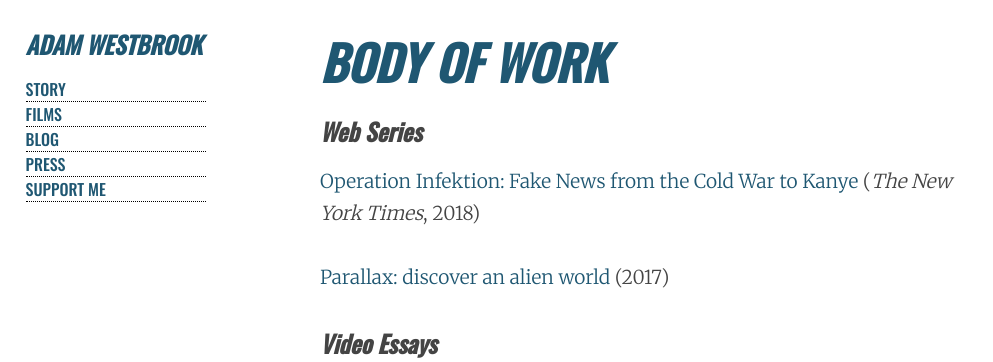
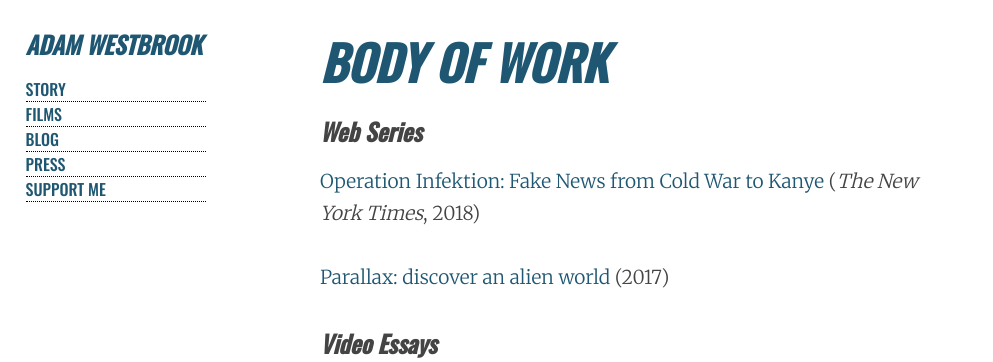
Before and after one commit to AdamWestbrook/adamwestbrook.github.io, a Jekyll site: the page built from portfolio.md, in a window 1280 px wide. Shown: the top 362 px of the page, without its empty margins (0-993 px from the left). Built offline with Jekyll 4.4.1, drawn with Linux system fonts in a browser that asks for light colours.

Commit message:
Update portfolio.md

```diff
--- a/portfolio.md
+++ b/portfolio.md
@@ -7,7 +7,7 @@ permalink: /portfolio/
 
 ## Web Series
 
-- [Operation Infektion: Fake News from the Cold War to Kanye](http://adamwestbrook.co.uk/operation-infektion) (*The New York Times*, 2018)
+- [Operation Infektion: Fake News from Cold War to Kanye](http://adamwestbrook.co.uk/operation-infektion) (*The New York Times*, 2018)
 - [Parallax: discover an alien world](http://adamwestbrook.co.uk/parallax) (2017)
 
 ## Video Essays
```
